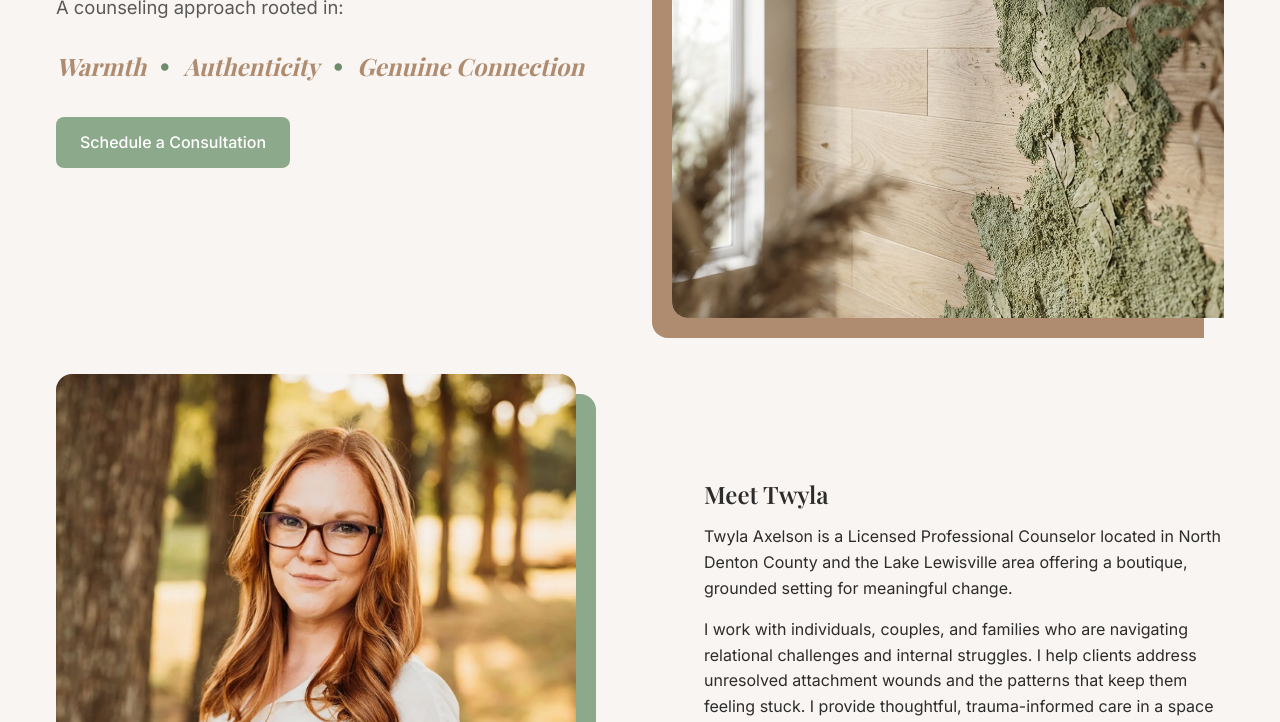
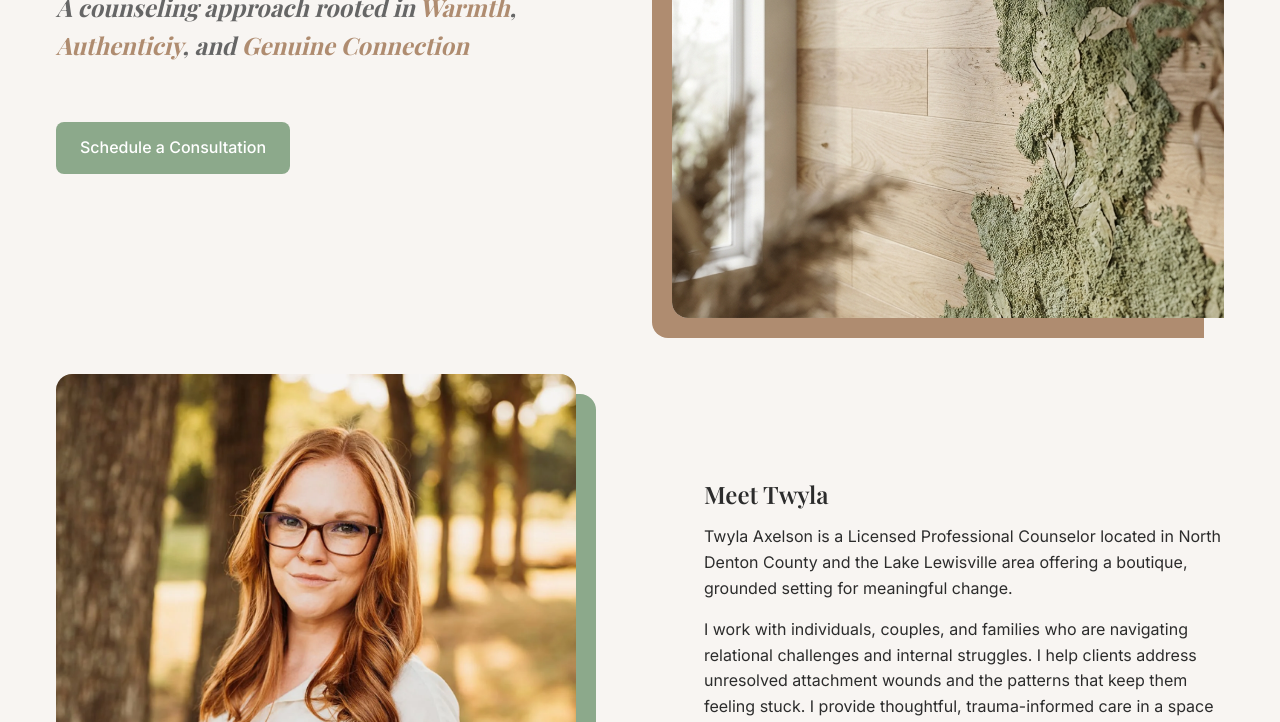
Before and after one commit to david-axelson/counseling-website, a website built with Vite: page index.html in a window 1280 px wide. Shown: the part 378-1100 px from the top of the page. Built offline with nearby package versions, Linux system fonts and the light colour scheme; a web font is replaced by a local one.

Commit message:
style: refine hero text and service descriptions

```diff
--- a/index.html
+++ b/index.html
@@ -98,14 +98,16 @@
       <div class="container hero-layout">
         <div class="hero-content">
           <h1>Find Peace & Clarity</h1>
-          <p class="hero-intro">A counseling approach rooted in:</p>
-          <div class="hero-features-text">
+          <p class="feature-text" style="color:#666">A counseling approach rooted in <span
+              class="feature-text">Warmth</span>, <span class="feature-text">Authenticiy</span>, and <span
+              class="feature-text">Genuine Connection</span></p><br>
+          <!-- <div class="hero-features-text">
             <span class="feature-text">Warmth</span>
             <span class="feature-separator">&bull;</span>
             <span class="feature-text">Authenticity</span>
             <span class="feature-separator">&bull;</span>
             <span class="feature-text">Genuine Connection</span>
-          </div>
+          </div> -->
           <!-- <p class="hero-intro">
             Located in North Denton County and the Lake Lewisville area, Double Oak Counseling offers a boutique,
             grounded setting for meaningful change.
@@ -158,7 +160,7 @@
           <div class="services-content">
             <div id="service-individual" class="service-detail active">
               <h3>Individual Therapy</h3>
-              <p>Helping individuals navigate anxiety, attachment wounds, past trauma, and life transitions. Together,
+              <p>Helping individuals navigate anxiety, attachment wounds, past trauma, and life transitions. Together
                 we explore how previous experiences shape current patterns and build practical tools to feel more
                 secure, connected, and empowered.</p>
             </div>
```
